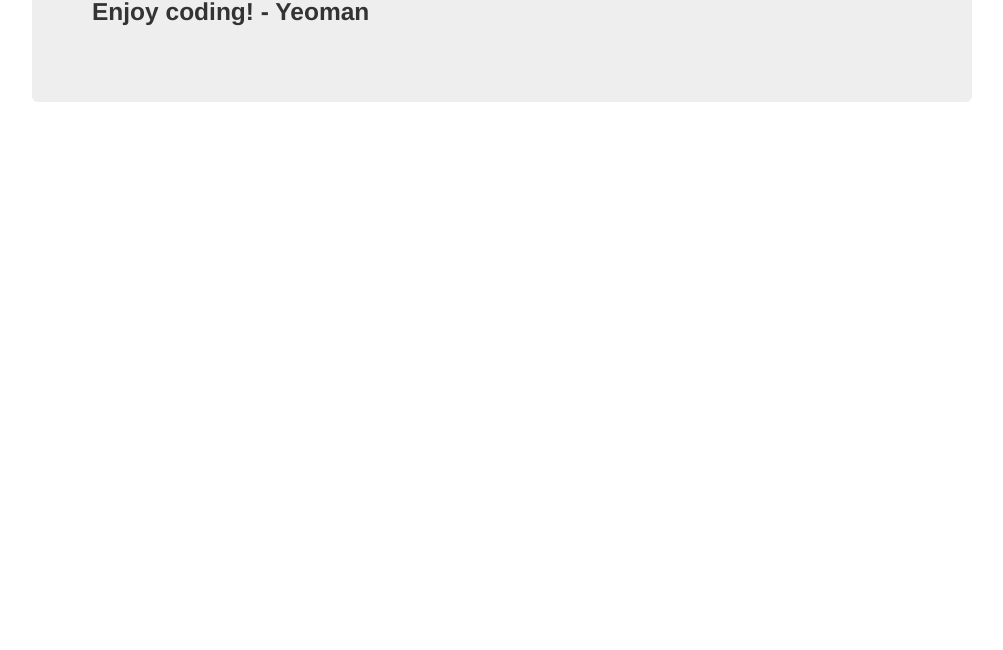
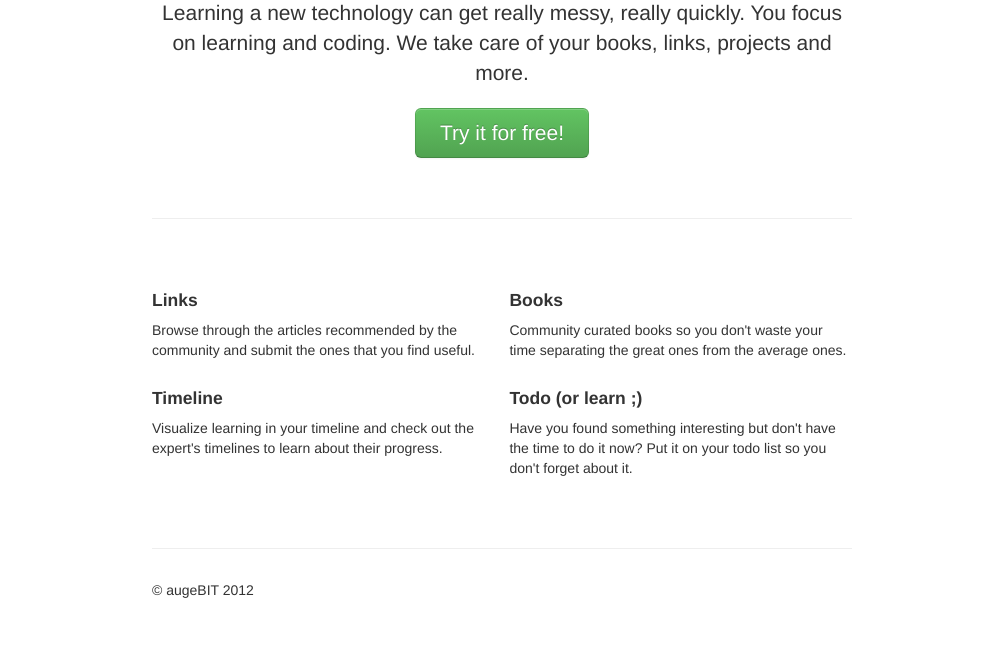
Before and after one commit to okjulian/augebit-prototype, a website: page app/index.html in a window 1280 px wide. Shown: the part 318-968 px from the top of the page, without its empty margins (138-1141 px from the left). Before the commit the page ends 800 px from the top, so only its background shows below. Drawn offline with Linux system fonts and the light colour scheme.

Commit message:
Modify main page with marketing content

```diff
--- a/app/styles/main.css
+++ b/app/styles/main.css
@@ -1 +1,36 @@
 /* Will be compiled down to a single stylesheet with your sass files */
+body {
+  padding-top: 20px;
+  padding-bottom: 40px;
+}
+
+/* Custom container */
+.container-narrow {
+  margin: 0 auto;
+  max-width: 700px;
+}
+.container-narrow > hr {
+  margin: 30px 0;
+}
+
+/* Main marketing message and sign up button */
+.jumbotron {
+  margin: 60px 0;
+  text-align: center;
+}
+.jumbotron h1 {
+  font-size: 72px;
+  line-height: 1;
+}
+.jumbotron .btn {
+  font-size: 21px;
+  padding: 14px 24px;
+}
+
+/* Supporting marketing content */
+.marketing {
+  margin: 60px 0;
+}
+.marketing p + h4 {
+  margin-top: 28px;
+}
--- a/app/views/main.html
+++ b/app/views/main.html
@@ -1,9 +1,42 @@
-<div class="hero-unit">
-  <h1>Cheerio!</h1>
-  <p>You now have</p>
-  <ul>
-      <li ng-repeat="thing in awesomeThings">{{thing}}</li>
-  </ul>
-  <p>installed.</p>
-  <h3>Enjoy coding! - Yeoman</h3>
+<div class="container-narrow">
+  <div class="masthead">
+    <ul class="nav nav-pills pull-right">
+      <li class="active"><a href="#">Sign up today!</a></li>
+    </ul>
+    <h3 class="muted">augeBIT</h3>
+  </div>
+
+  <hr>
+
+  <div class="jumbotron">
+    <h1>Tech learning made simple</h1>
+    <p class="lead">Learning a new technology can get really messy, really quickly. You focus on learning and coding. We take care of your books, links, projects and more.</p>
+    <a class="btn btn-large btn-success" href="#">Try it for free!</a>
+  </div>
+
+  <hr>
+
+  <div class="row-fluid marketing">
+    <div class="span6">
+      <h4>Links</h4>
+      <p>Browse through the articles recommended by the community and submit the ones that you find useful.</p>
+
+      <h4>Timeline</h4>
+      <p>Visualize learning in your timeline and check out the expert's timelines to learn about their progress.</p>
+    </div>
+
+    <div class="span6">
+      <h4>Books</h4>
+      <p>Community curated books so you don't waste your time separating the great ones from the average ones.</p>
+
+      <h4>Todo (or learn ;)</h4>
+      <p>Have you found something interesting but don't have the time to do it now? Put it on your todo list so you don't forget about it.</p>
+    </div>
+  </div>
+
+  <hr>
+
+  <div class="footer">
+    <p>&copy; augeBIT 2012</p>
+  </div>
 </div>
```
